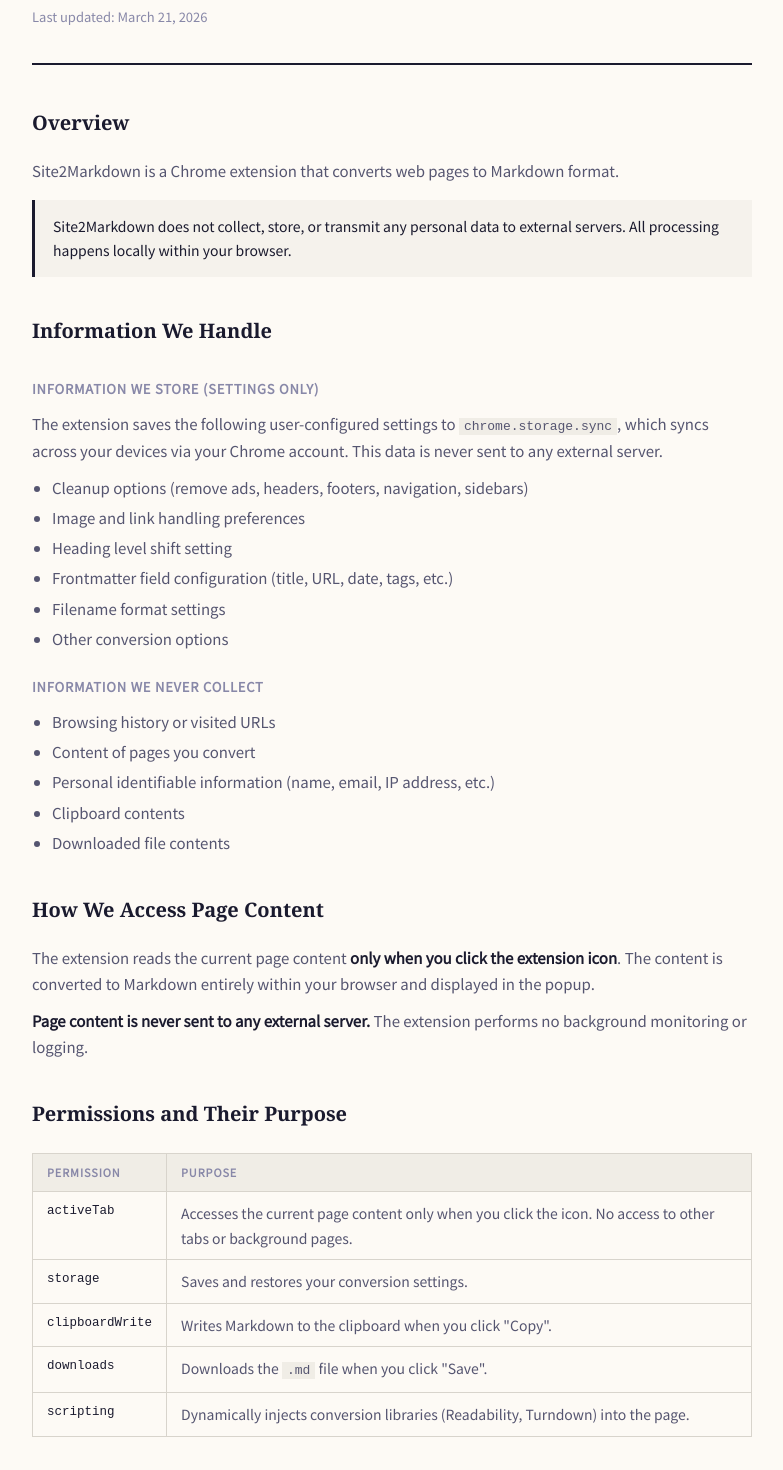
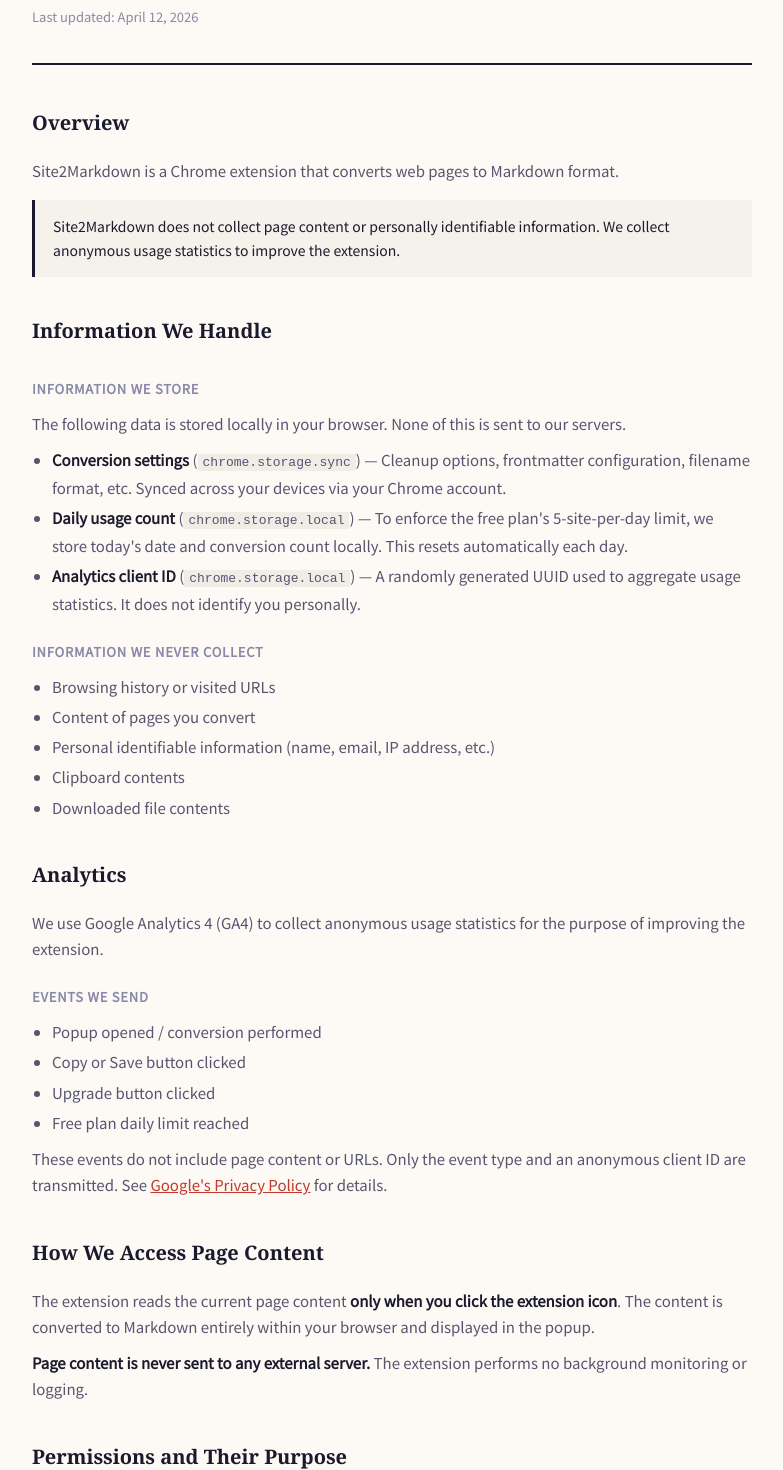
Before and after one commit to IshizukaHiroto/Site2Markdown, a browser extension: page privacy-policy.html in a window 1280 px wide. Shown: the part 169-1639 px from the top of the page, without its empty margins (248-1031 px from the left). Drawn offline with Linux system fonts and the light colour scheme.

Commit message:
feat: バージョン番号を1.0.1に更新し、プライバシーポリシーとオプションの文言を日本語に修正

```diff
--- a/options/options.js
+++ b/options/options.js
@@ -46,7 +46,7 @@
     tabFrontmatter:           'メタ情報',
     tabFilename:              'ファイル名・動作',
     tabPreview:               '出力例',
-    upgradeTitle:             'Pro にアップグレード',
+    upgradeTitle:             '有料版にアップグレード',
     upgradeDesc:              '選択範囲変換・リンク除去・見出しシフト・カスタムフィールド・自動コピーが使えます。',
     upgradeBtn:               'アップグレード — $9',
     panelCleanupKicker:       '本文整理',
@@ -161,7 +161,7 @@
     tabFrontmatter:           'Metadata',
     tabFilename:              'Filename & Behavior',
     tabPreview:               'Preview',
-    upgradeTitle:             'Upgrade to Pro',
+    upgradeTitle:             'Upgrade to Paid Plan',
     upgradeDesc:              'Unlock selection-only, link removal, heading shift, custom fields, and auto-copy.',
     upgradeBtn:               'Upgrade — $9',
     panelCleanupKicker:       'Cleanup',
--- a/privacy-policy.html
+++ b/privacy-policy.html
@@ -237,7 +237,7 @@
       <p>本プライバシーポリシーは必要に応じて更新する場合があります。重要な変更がある場合は、拡張機能のアップデートノートに記載します。</p>
 
       <h2>お問い合わせ</h2>
-      <p>本プライバシーポリシーに関するご質問は、<a href="https://forms.gle/XrBjeDDyKa5GLVJg9" target="_blank" rel="noopener">こちらのフォーム</a>よりお問い合わせください。</p>
+      <p>本プライバシーポリシーに関するご質問は、<a href="https://forms.gle/88hU94xJCZkbjaNx5" target="_blank" rel="noopener">こちらのフォーム</a>よりお問い合わせください。</p>
 
     </div>
 
@@ -247,26 +247,23 @@
       <header>
         <p class="app-name">Site2Markdown — Chrome Extension</p>
         <h1>Privacy Policy</h1>
-        <p class="meta">Last updated: March 21, 2026</p>
+        <p class="meta">Last updated: April 12, 2026</p>
       </header>
 
       <h2>Overview</h2>
       <p>Site2Markdown is a Chrome extension that converts web pages to Markdown format.</p>
       <div class="highlight-box">
-        Site2Markdown does not collect, store, or transmit any personal data to external servers. All processing happens locally within your browser.
+        Site2Markdown does not collect page content or personally identifiable information. We collect anonymous usage statistics to improve the extension.
       </div>
 
       <h2>Information We Handle</h2>
 
-      <h3>Information We Store (Settings Only)</h3>
-      <p>The extension saves the following user-configured settings to <code>chrome.storage.sync</code>, which syncs across your devices via your Chrome account. This data is never sent to any external server.</p>
+      <h3>Information We Store</h3>
+      <p>The following data is stored locally in your browser. None of this is sent to our servers.</p>
       <ul>
-        <li>Cleanup options (remove ads, headers, footers, navigation, sidebars)</li>
-        <li>Image and link handling preferences</li>
-        <li>Heading level shift setting</li>
-        <li>Frontmatter field configuration (title, URL, date, tags, etc.)</li>
-        <li>Filename format settings</li>
-        <li>Other conversion options</li>
+        <li><strong>Conversion settings</strong> (<code>chrome.storage.sync</code>) — Cleanup options, frontmatter configuration, filename format, etc. Synced across your devices via your Chrome account.</li>
+        <li><strong>Daily usage count</strong> (<code>chrome.storage.local</code>) — To enforce the free plan's 5-site-per-day limit, we store today's date and conversion count locally. This resets automatically each day.</li>
+        <li><strong>Analytics client ID</strong> (<code>chrome.storage.local</code>) — A randomly generated UUID used to aggregate usage statistics. It does not identify you personally.</li>
       </ul>
 
       <h3>Information We Never Collect</h3>
@@ -277,6 +274,17 @@
         <li>Clipboard contents</li>
         <li>Downloaded file contents</li>
       </ul>
+
+      <h2>Analytics</h2>
+      <p>We use Google Analytics 4 (GA4) to collect anonymous usage statistics for the purpose of improving the extension.</p>
+      <h3>Events We Send</h3>
+      <ul>
+        <li>Popup opened / conversion performed</li>
+        <li>Copy or Save button clicked</li>
+        <li>Upgrade button clicked</li>
+        <li>Free plan daily limit reached</li>
+      </ul>
+      <p>These events do not include page content or URLs. Only the event type and an anonymous client ID are transmitted. See <a href="https://policies.google.com/privacy" target="_blank" rel="noopener">Google's Privacy Policy</a> for details.</p>
 
       <h2>How We Access Page Content</h2>
       <p>The extension reads the current page content <strong>only when you click the extension icon</strong>. The content is converted to Markdown entirely within your browser and displayed in the popup.</p>
@@ -319,7 +327,7 @@
       <p>We may update this Privacy Policy from time to time. Material changes will be noted in the extension's update release notes.</p>
 
       <h2>Contact</h2>
-      <p>For questions about this Privacy Policy, please use <a href="https://forms.gle/XrBjeDDyKa5GLVJg9" target="_blank" rel="noopener">this contact form</a>.</p>
+      <p>For questions about this Privacy Policy, please use <a href="https://forms.gle/88hU94xJCZkbjaNx5" target="_blank" rel="noopener">this contact form</a>.</p>
 
     </div>
 
```
Also changed, not shown: popup/popup.js (+4 -4 lines), manifest.json.
